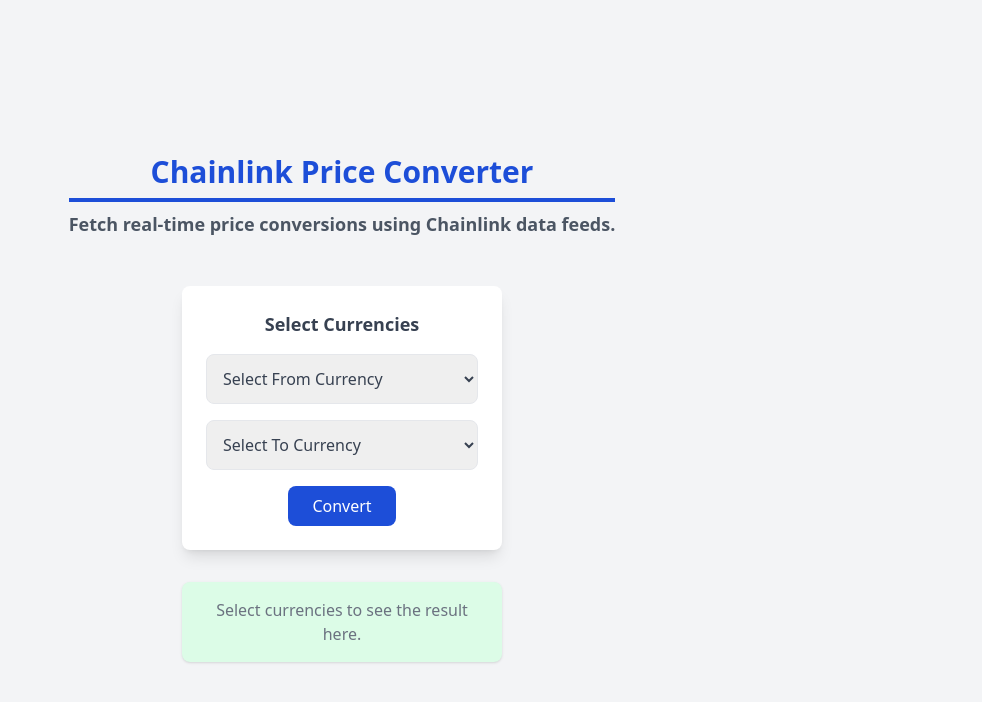
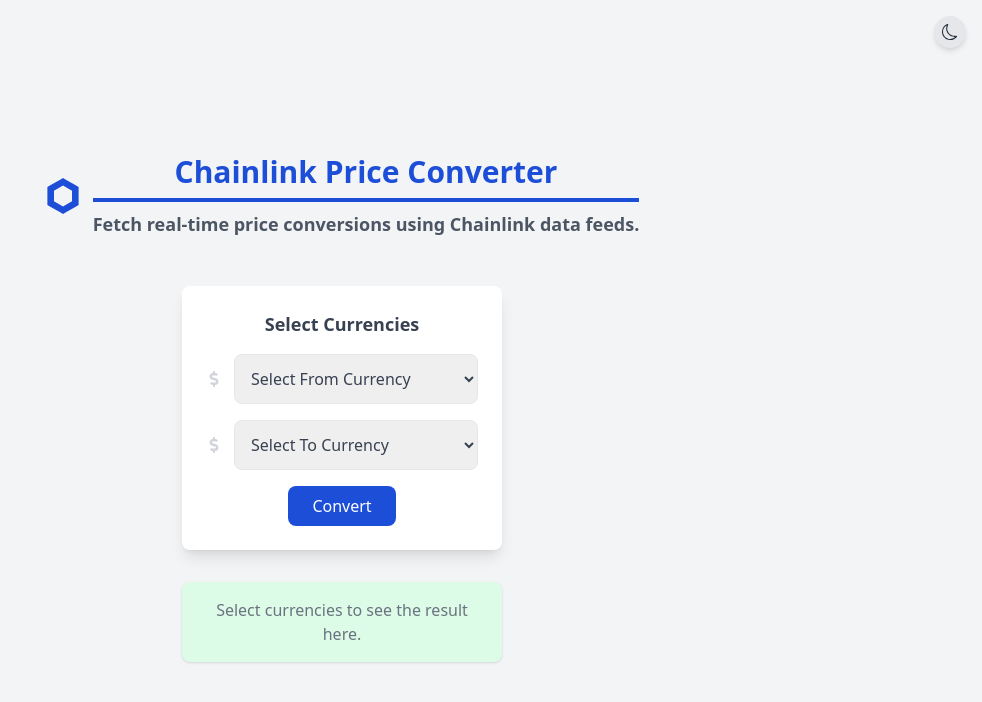
Before and after one commit to PrayagTandon/PriceConverter, a React (Create React App) app in the folder frontend/: page / in a window 1280 px wide. Shown: the top 702 px of the page, without its empty margins (298-1280 px from the left). Built offline with nearby package versions, Linux system fonts and the light colour scheme.

Commit message:
Connecting teh frontend with backend

```diff
--- a/frontend/package.json
+++ b/frontend/package.json
@@ -7,8 +7,10 @@
     "@emotion/styled": "^11.13.5",
     "@mui/material": "^6.1.10",
     "cra-template": "1.2.0",
+    "ethers": "^6.13.4",
     "react": "^19.0.0",
     "react-dom": "^19.0.0",
+    "react-icons": "^5.4.0",
     "react-scripts": "5.0.1",
     "web-vitals": "^4.2.4"
   },
--- a/frontend/src/App.js
+++ b/frontend/src/App.js
@@ -1,9 +1,13 @@
 import React, { useState } from "react";
+import { BsMoon, BsSun } from "react-icons/bs"; // For dark/light mode toggle
+import { FaBitcoin, FaEthereum, FaDollarSign, FaEuroSign } from "react-icons/fa"; // Currency icons
+import { SiChainlink } from "react-icons/si"; // Chainlink logo
 
 const App = () => {
   const [fromCurrency, setFromCurrency] = useState("");
   const [toCurrency, setToCurrency] = useState("");
   const [conversionResult, setConversionResult] = useState(null);
+  const [darkMode, setDarkMode] = useState(false);
 
   const handleConversion = () => {
     if (!fromCurrency || !toCurrency) {
@@ -14,27 +18,47 @@
     setConversionResult(`${fromCurrency}/${toCurrency} → ${Math.random().toFixed(4)}`);
   };
 
+  const currencyIcons = {
+    BTC: <FaBitcoin className="text-yellow-500" />,
+    ETH: <FaEthereum className="text-blue-600" />,
+    USD: <FaDollarSign className="text-green-500" />,
+    EUR: <FaEuroSign className="text-gray-500" />,
+  };
+
   return (
-    <main className="flex items-center justify-center flex-col min-h-screen bg-gray-100 gap-8">
+    <main className={`${darkMode ? "dark" : ""} bg-gray-100 dark:bg-gray-900 min-h-screen`}>
+      {/* Dark/Light Mode Toggle */}
+      <button
+        onClick={() => setDarkMode((prev) => !prev)}
+        className="absolute top-4 right-4 bg-gray-200 dark:bg-gray-700 p-2 rounded-full shadow-md"
+      >
+        {darkMode ? <BsSun className="text-yellow-500" /> : <BsMoon className="text-gray-800" />}
+      </button>
+
+      {/* Main Content */}
+      <div className="flex items-center justify-center flex-col gap-8 min-h-screen">
         {/* Heading */}
-      <section className="p-4 rounded-lg font-bold text-3xl text-center">
-        <h1 className="pb-2 border-b-4 border-blue-700 text-blue-700">
-          Chainlink Price Converter
-        </h1>
-        <p className="text-gray-600 text-lg mt-2">
+        <section className="p-4 rounded-lg font-bold text-3xl text-center flex items-center gap-3">
+          <SiChainlink className="text-blue-700 text-4xl" />
+          <div>
+            <h1 className="pb-2 border-b-4 border-blue-700 text-blue-700">Chainlink Price Converter</h1>
+            <p className="text-gray-600 text-lg mt-2 dark:text-gray-300">
               Fetch real-time price conversions using Chainlink data feeds.
             </p>
+          </div>
         </section>
 
         {/* Select and Radio Buttons */}
-      <section className="bg-white shadow-lg p-6 rounded-lg w-80 flex flex-col items-center gap-4">
-        <h2 className="text-lg font-semibold text-gray-700">Select Currencies</h2>
+        <section className="bg-white dark:bg-gray-800 shadow-lg p-6 rounded-lg w-80 flex flex-col items-center gap-4">
+          <h2 className="text-lg font-semibold text-gray-700 dark:text-gray-300">Select Currencies</h2>
 
           {/* From Currency */}
+          <div className="flex items-center gap-3 w-full">
+            <span>{currencyIcons[fromCurrency] || <FaDollarSign className="text-gray-300" />}</span>
             <select
               value={fromCurrency}
               onChange={(e) => setFromCurrency(e.target.value)}
-          className="w-full p-3 border rounded-lg text-gray-700"
+              className="w-full p-3 border rounded-lg text-gray-700 dark:bg-gray-700 dark:text-white"
             >
               <option value="" disabled>
                 Select From Currency
@@ -44,21 +68,23 @@
               <option value="USD">US Dollar (USD)</option>
               <option value="EUR">Euro (EUR)</option>
             </select>
+          </div>
 
           {/* To Currency */}
+          <div className="flex items-center gap-3 w-full">
+            <span>{currencyIcons[toCurrency] || <FaDollarSign className="text-gray-300" />}</span>
             <select
               value={toCurrency}
               onChange={(e) => setToCurrency(e.target.value)}
-          className="w-full p-3 border rounded-lg text-gray-700"
+              className="w-full p-3 border rounded-lg text-gray-700 dark:bg-gray-700 dark:text-white"
             >
               <option value="" disabled>
                 Select To Currency
               </option>
-          <option value="BTC">Bitcoin (BTC)</option>
               <option value="ETH">Ethereum (ETH)</option>
               <option value="USD">US Dollar (USD)</option>
-          <option value="EUR">Euro (EUR)</option>
             </select>
+          </div>
 
           {/* Convert Button */}
           <button
@@ -70,13 +96,16 @@
         </section>
 
         {/* Result Section */}
-      <section className="bg-green-100 text-green-700 p-4 rounded-lg w-80 shadow">
+        <section className="bg-green-100 text-green-700 p-4 rounded-lg w-80 shadow dark:bg-green-900 dark:text-green-300">
           {conversionResult ? (
             <p className="text-center text-lg font-semibold">{conversionResult}</p>
           ) : (
-          <p className="text-center text-gray-500">Select currencies to see the result here.</p>
+            <p className="text-center text-gray-500 dark:text-gray-400">
+              Select currencies to see the result here.
+            </p>
           )}
         </section>
+      </div>
     </main>
   );
 };
```
Also changed, not shown: 1 other file (tests, documents, lock files or other folders). Lines whose indentation alone changed are shown as unchanged.
